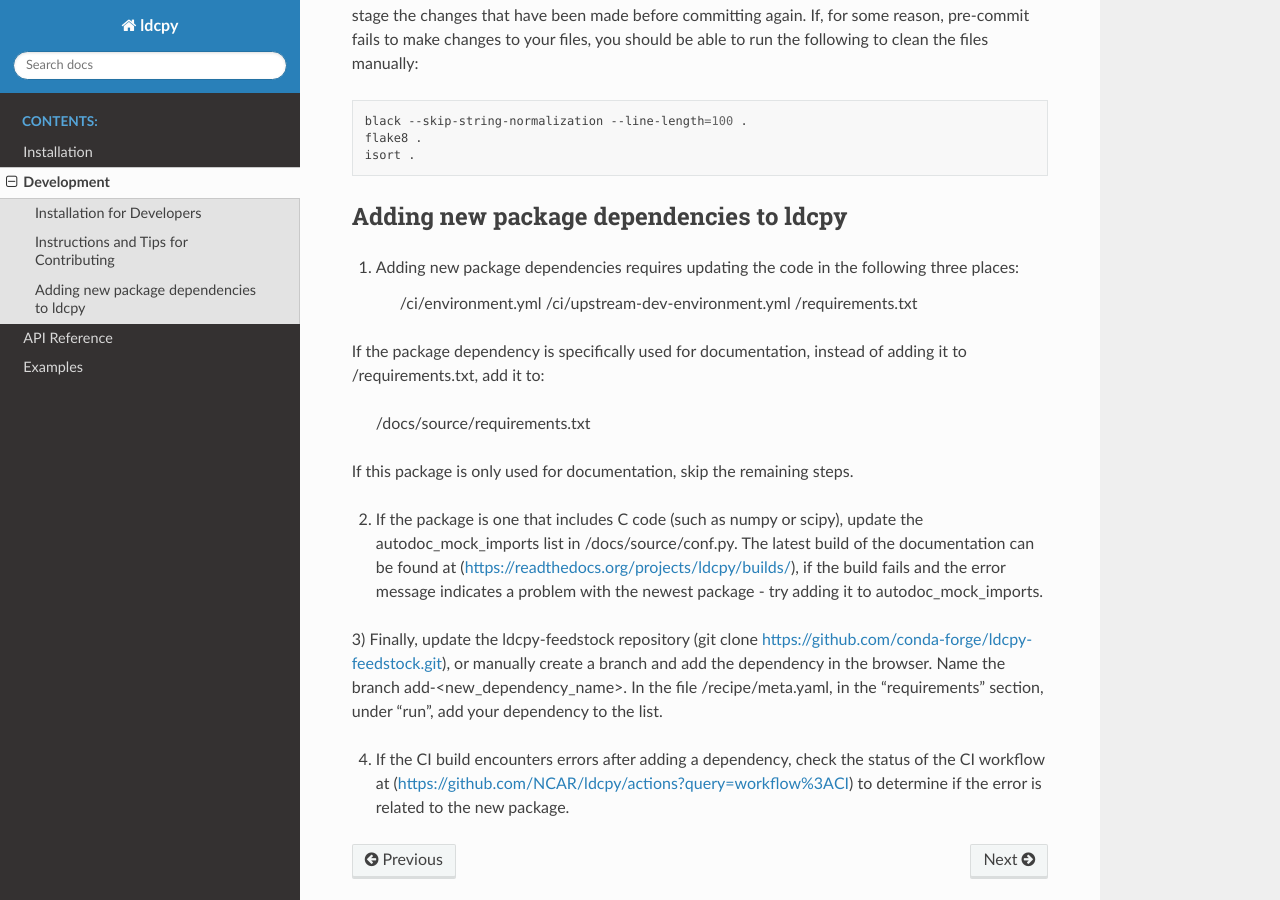
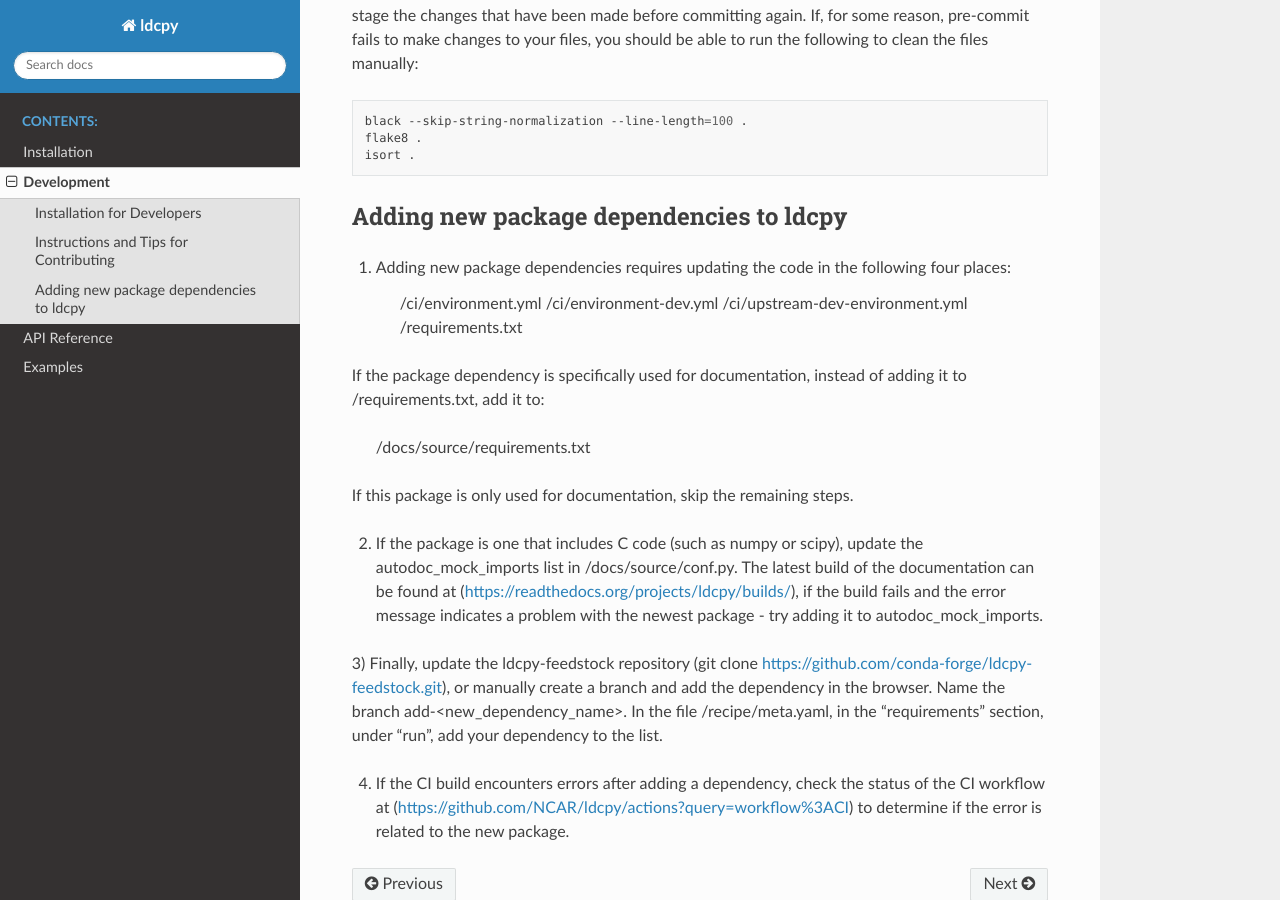
Before and after one commit to NCAR/ldcpy, a Sphinx documentation site: the page built from docs/source/development.rst, in a window 1280 px wide and 900 px high, scrolled down 1379 px. Built offline with Sphinx 7.4.7 and the Read the Docs theme 2.0.0, drawn with Linux system fonts in a browser that asks for light colours; pages that are not in the unit, such as notebooks, are missing from menus.

Commit message:
Keep the existing `environment-dev.yml`

```diff
--- a/docs/source/development.rst
+++ b/docs/source/development.rst
@@ -67,9 +67,10 @@
 Adding new package dependencies to ldcpy
 __________________________________
 
-1) Adding new package dependencies requires updating the code in the following three places:
+1) Adding new package dependencies requires updating the code in the following four places:
 
     /ci/environment.yml
+    /ci/environment-dev.yml
     /ci/upstream-dev-environment.yml
     /requirements.txt
 
```
Also changed, not shown: 1 other file.
